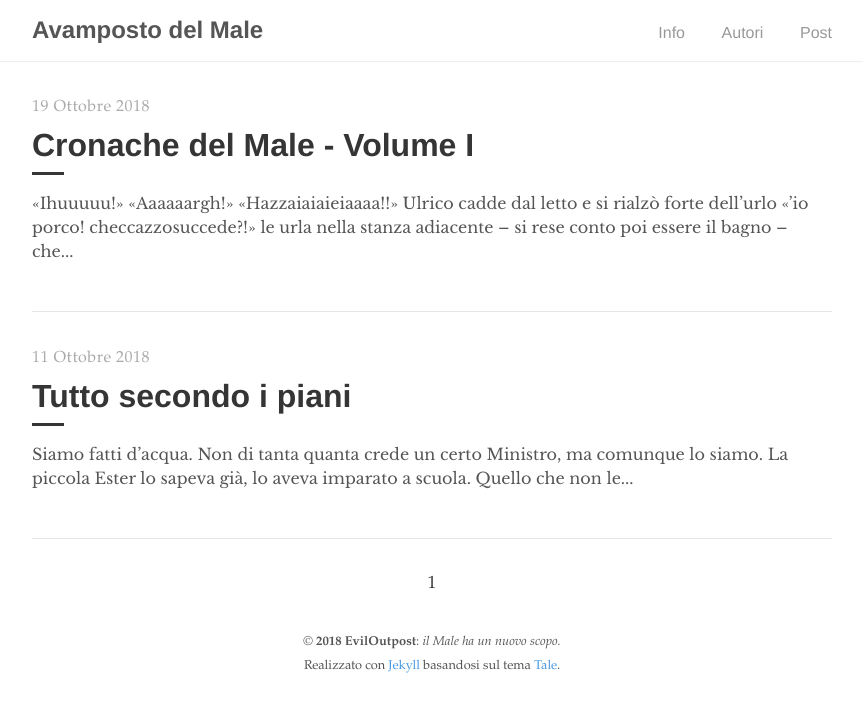
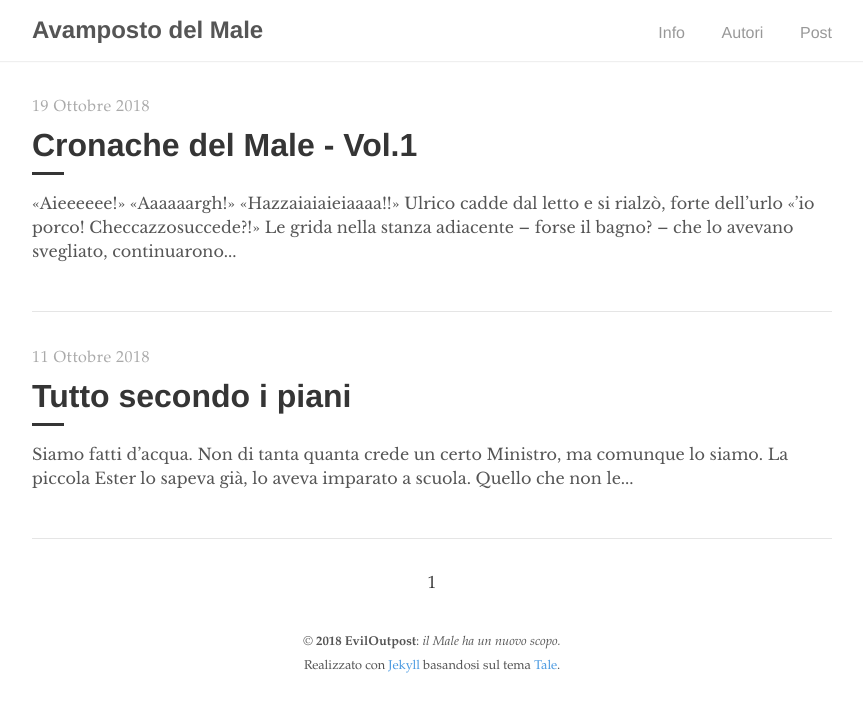
Before and after one commit to eviloutpost/eviloutpost.github.io, a Jekyll site: the page built from index.html, in a window 1280 px wide. Shown: the top 712 px of the page, without its empty margins (208-1071 px from the left). Built offline with Jekyll 4.4.1, drawn with Linux system fonts in a browser that asks for light colours; the list of posts is cut into pages by our own code; part of the change alters nothing that is shown.

Commit message:
Started proof-reading and editing: Tamarindo post

```diff
--- a/_posts/2018-10-19-tamarindo.md
+++ b/_posts/2018-10-19-tamarindo.md
@@ -1,57 +1,59 @@
 ---
 layout: post
-title:  "Cronache del Male - Volume I"
+title:  "Cronache del Male - Vol.1"
 author: "aarde"
 ---
 
-*<<Ihuuuuu!>>*
+«*Aieeeeee!*»
 
-*<<Aaaaaargh!>>*
+«*Aaaaaargh!*»
 
-*<<Hazzaiaiaieiaaaa!!>>*
+«*Hazzaiaiaieiaaaa!!*»
 
-Ulrico cadde dal letto e si rialzò forte dell’urlo *<<’io porco! checcazzosuccede?!>>* le urla nella stanza adiacente – si rese conto poi essere il bagno – che lo avevo svegliato continuarono imperterrite.
+Ulrico cadde dal letto e si rialzò, forte dell’urlo «*’io porco! Checcazzosuccede?!*»
 
-*<<Chi è là?!>>* chiese l’uomo spalancando la porta della sua camera.
+Le grida nella stanza adiacente – forse il bagno? – che lo avevano svegliato, continuarono imperterrite.
 
-*<<Sono io, babbo!* – Scatung! Clang! – *Mapporc…!>>* rispose una voce rabbiosa.
+«Chi è là?!» chiese l’uomo, spalancando la porta della sua camera.
 
-L’uomo si rese conto che aldilà della porta c’era semplicemente sua figlia Clarabella, che probabilmente era appena rientrata da ballare e si era appropinquata a fare una doccia. Si rilassò e tornando verso la camera chiese alla figlia se andasse tutto bene.
+«Sono io, babbo!» – *Scatung! Clang!* – «*MAPPORC…!*» rispose una voce rabbiosa.
 
-*<<No! E’ di nuovo quel giorno del mese!>>* rispose lei piccata, Ulrico si bloccò nel passo, non era possibile, non di nuovo *QUEL* periodo del mese! Non era pronto a riaffrontare ancora *quei* giorni.
+Era semplicemente sua figlia Clarabella, rientrata da ballare. Forse si stava solo facendo una doccia: Ulrico si rilassò. Si avviò a tentoni verso il letto, chiedendo alla figlia se andasse tutto bene.
 
-Preso da un momento di puro spirito di conservazione, sapendo bene come la figlia diventava in quel periodo, chiese cauto *<<Ehm… Ti serve qualcosa? Vuoi che vada a comprarti qualcosa?>>*
+«NO! *Niente* va bene! É di nuovo *quel giorno* del mese!» rispose lei, piccata.
 
-Clarabella rispose che no, non le serviva nulla in quel momento e che il padre sarebbe potuto tornare a dormire.
+Ulrico si bloccò nel passo: non era possibile, non di nuovo *quel* periodo del mese! Non era pronto a riaffrontare ancora quei giorni. Preso da un momento di puro spirito di conservazione, sapendo bene come la figlia diventava in quella circostanza, chiese cauto: «Ehm… Ti - ti serve... ehm, qualcosa?»
 
-Tuttavia uno scocciato *<<mi tocca pure ripulire ‘sto schifo appiccicoso..* – SCABONG! - *Mapporchidd..>>* bofonchiato dalla figlia seguì il padre fino in camera che, terrorizzato all’idea di urtare ulteriormente  la ragazza, camminava in punta di piedi e decise così che la mattina dopo, se avesse voluto passarla indenne, si sarebbe finto morto.
+Clarabella rispose che no, a parte un miracolo non le serviva proprio nulla in quel momento: a meno che non fosse Gesù Cristo, suo padre poteva tornarsene tranquillamente a dormire.
 
-Rigirandosi nel letto, ormai impossibilitato a riprendere sonno, Ulrico pensò a quale terribile invenzione fossero *quei* giorni.
+«Mi tocca pure ripulire »  *– SCABONG! -* «'sto schifo appiccicoso... *MAPPORCHIDD...!*»
 
-Pensò, inoltre, a che gran fatica fosse avere una figlia femmina con un caratteraccio come quello della sua Clarabella.
+Ulrico se ne tornò in punta di piedi in camera, terrorizzato all'idea di urtare ulteriormente la ragazza; l'indomani si sarebbe sicuramente finto morto.
 
-Stava già albeggiando quando riprese sonno, ma il suo riposo era destinato a durare ben poco.
+Rigirandosi nel letto, ormai impossibilitato a dormire, Ulrico rimuginò su quale terribile invenzione fossero *quei giorni*. Pensò, inoltre, a che gran fatica fosse avere una figlia femmina con un caratteraccio come quello della sua Clarabella. Stava già albeggiando quando, finalmente, riprese sonno; ma il suo riposo era destinato a durare ben poco.
+
+**!!! fino qui**
 
 Infatti vide la porta del bagno spalancarsi e Clarabella uscire completamente avvolta da asciugamani ed accappatoio, tanto da riuscire a malapena a distinguerne le gambe e la faccia, Ulrico, di fatto, nella fioca luce del corridoio non riuscì a distinguere le fattezze di sua figlia, ma non appena la stessa si avvicinò alla camera, vide che c’era qualquadra che non cosava.
 
-*<<Oddio! Ma ti sei fatta la lampada?!>>* esclamò lui.
+«Oddio! Ma ti sei fatta la lampada?!» esclamò lui.
 
 Clarabella, che stava per esplodere di rabbia, rispose tra i denti con tutta la poca calma che ancora aveva.
 
-*<<Ti ho detto prima che E'-QUEL-GIORNO!>>*
+«Ti ho detto prima che E'-QUEL-GIORNO!»
 
-*<<Ah. Ma gli altri mesi non diventavi marrone! Non dirmi che è un nuovo sintomo, ti prego!>>* asserì spaventato Ulrico.
+«Ah. Ma gli altri mesi non diventavi marrone! Non dirmi che è un nuovo sintomo, ti prego!» asserì spaventato Ulrico.
 
-Clarabella sospirò, sconfitta, perché evidentemente suo padre era duro di comprendonio *<<Non i miei-quei-giorni! E’ il terzo martedì dispari del mese! Oggi esce tamarindo dal rubinetto!>>*
+Clarabella sospirò, sconfitta, perché evidentemente suo padre era duro di comprendonio «Non i miei-quei-giorni! E’ il terzo martedì dispari del mese! Oggi esce tamarindo dal rubinetto!»
 
-*<<Oh!* - Esclamò sorridendo Ulrico - *menomale! Avevo pensato al peggio! Vado a fare spesa, allora, sicura non ti serva qualcosa?>>* chiese quindi lui.
+«Oh!* - Esclamò sorridendo Ulrico - *menomale! Avevo pensato al peggio! Vado a fare spesa, allora, sicura non ti serva qualcosa?» chiese quindi lui.
 
-*<<No, grazie babbo, sono a posto così, è già giorno, presto tornerà l'acqua e potrò lavarmi>>* rispose Clarabella, ormai non più arrabbiata.
+«No, grazie babbo, sono a posto così, è già giorno, presto tornerà l'acqua e potrò lavarmi» rispose Clarabella, ormai non più arrabbiata.
 
-*<<Allora, vado! Ciao! A dopo!>>* Gridò Ulrico chiudendosi la porta dietro di se.
+«Allora, vado! Ciao! A dopo!» Gridò Ulrico chiudendosi la porta dietro di se.
 
-*<<Feeeeeeeermoooo!!! Dove vai con entrambe le scarpe ai piedi?! Ma non ti ricordi che oggi è il primo mercoledì dopo il plenilunio?* - Gridò a sua volta Clarabella correndo dietro al padre che era ancora sul pianerottolo - *Oggi devi camminare tutto il giorno su una gamba sola tenendo l'altra scarpa in mano!>>*
+«Feeeeeeeermoooo!!! Dove vai con entrambe le scarpe ai piedi?! Ma non ti ricordi che oggi è il primo mercoledì dopo il plenilunio?* - Gridò a sua volta Clarabella correndo dietro al padre che era ancora sul pianerottolo - *Oggi devi camminare tutto il giorno su una gamba sola tenendo l'altra scarpa in mano!»
 
 Ulrico si sbatté la mano sulla fronte, realizzando che la figlia aveva ragione e mesto si tolse la scarpa sinistra, prepanadosi ad una intera giornata di saltelli sul piede destro.
 
-*<<Accidenti a me e a quando ho deciso di trasferirmi nell'Impero del Male! "Non ti annoierai mai", dicevano, "E' uno spasso", dicevano, "il tenore di vita è altissimo" dicevano...>>* Cominciò così a bofonchiare Ulrico, già pensando a quale nuova bizzarra legge sarebbe stata varata in futuro nell'Impero.
+«Accidenti a me e a quando ho deciso di trasferirmi nell'Impero del Male! "Non ti annoierai mai", dicevano, "E' uno spasso", dicevano, "il tenore di vita è altissimo" dicevano...» Cominciò così a bofonchiare Ulrico, già pensando a quale nuova bizzarra legge sarebbe stata varata in futuro nell'Impero.
```
